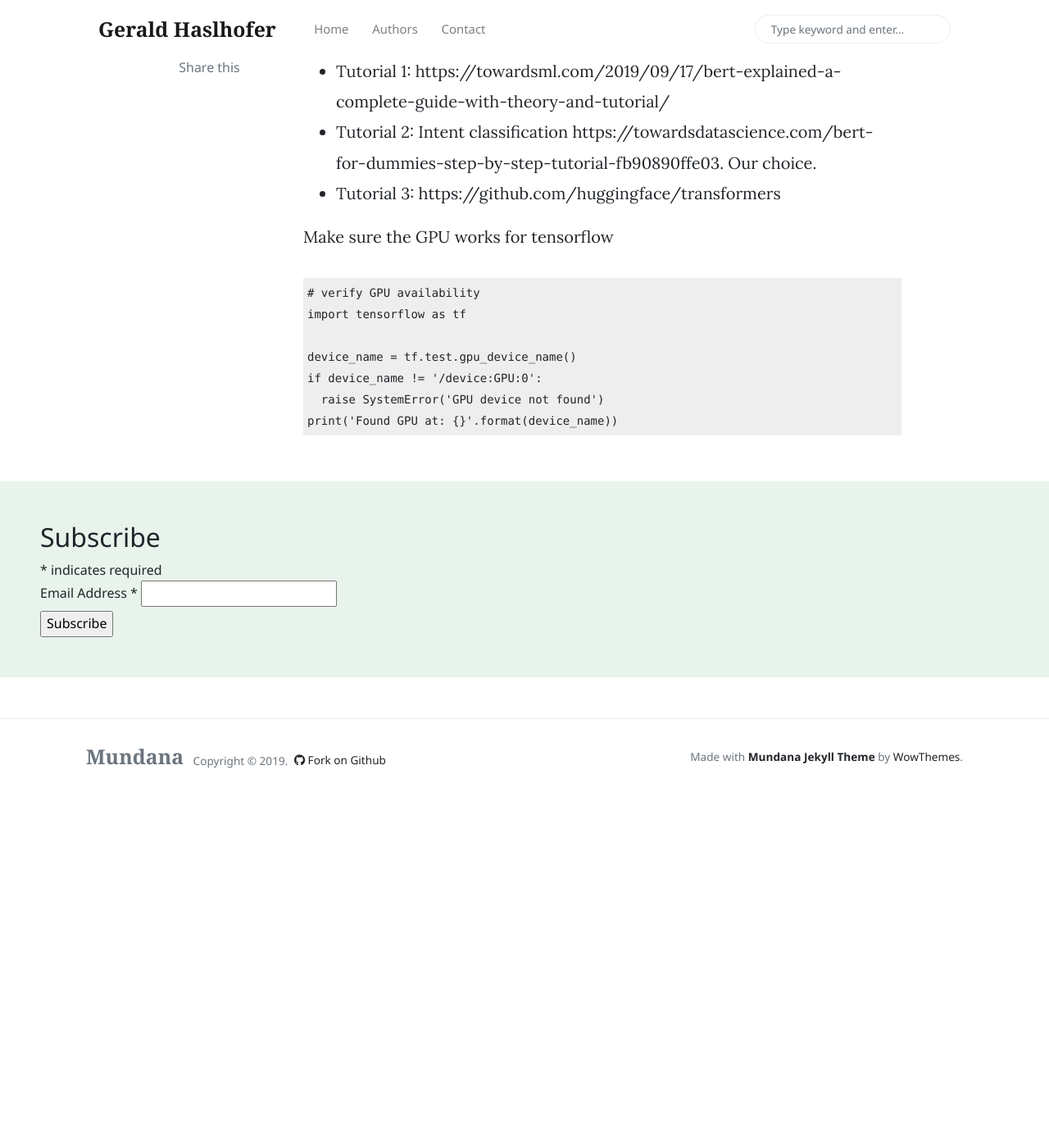
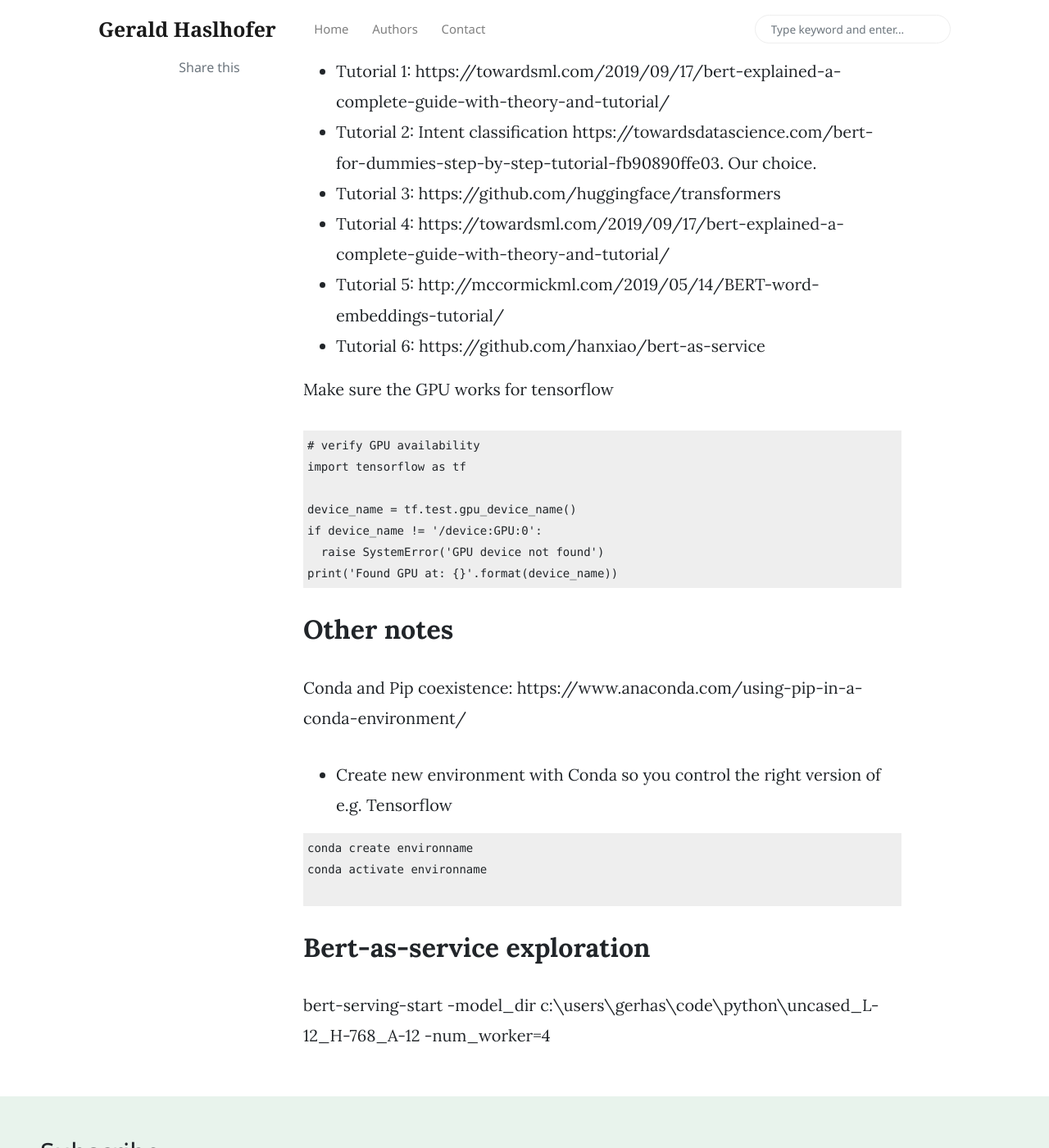
Before and after one commit to haslhofer/haslhofer.github.io, a Jekyll site: the page built from _posts/2019-12-20-starting-with-python.md, in a window 1280 px wide and 1400 px high, scrolled down 1410 px. Shown: the whole window at 82% size. Built offline with Jekyll 4.4.1, drawn with Linux system fonts in a browser that asks for light colours; nearby versions of some CDN libraries; comment, search, counter and statistics services are not loaded; before the commit the page ends 2380 px from its top, so only the background shows below that.

Commit message:
Update 2019-12-20-starting-with-python.md

````diff
--- a/_posts/2019-12-20-starting-with-python.md
+++ b/_posts/2019-12-20-starting-with-python.md
@@ -32,6 +32,9 @@ Step 2: Follow tutorial
 * Tutorial 1: https://towardsml.com/2019/09/17/bert-explained-a-complete-guide-with-theory-and-tutorial/
 * Tutorial 2: Intent classification https://towardsdatascience.com/bert-for-dummies-step-by-step-tutorial-fb90890ffe03. Our choice.
 * Tutorial 3: https://github.com/huggingface/transformers
+* Tutorial 4: https://towardsml.com/2019/09/17/bert-explained-a-complete-guide-with-theory-and-tutorial/
+* Tutorial 5: http://mccormickml.com/2019/05/14/BERT-word-embeddings-tutorial/
+* Tutorial 6: https://github.com/hanxiao/bert-as-service
 
 Make sure the GPU works for tensorflow
 
@@ -44,3 +47,22 @@ if device_name != '/device:GPU:0':
   raise SystemError('GPU device not found')
 print('Found GPU at: {}'.format(device_name))
 ```
+
+
+Other notes
+---
+Conda and Pip coexistence:
+https://www.anaconda.com/using-pip-in-a-conda-environment/
+
+* Create new environment with Conda so you control the right version of e.g. Tensorflow
+
+```
+conda create environname
+conda activate environname
+
+```
+
+Bert-as-service exploration
+---
+
+bert-serving-start -model_dir c:\users\gerhas\code\python\uncased_L-12_H-768_A-12 -num_worker=4
````
